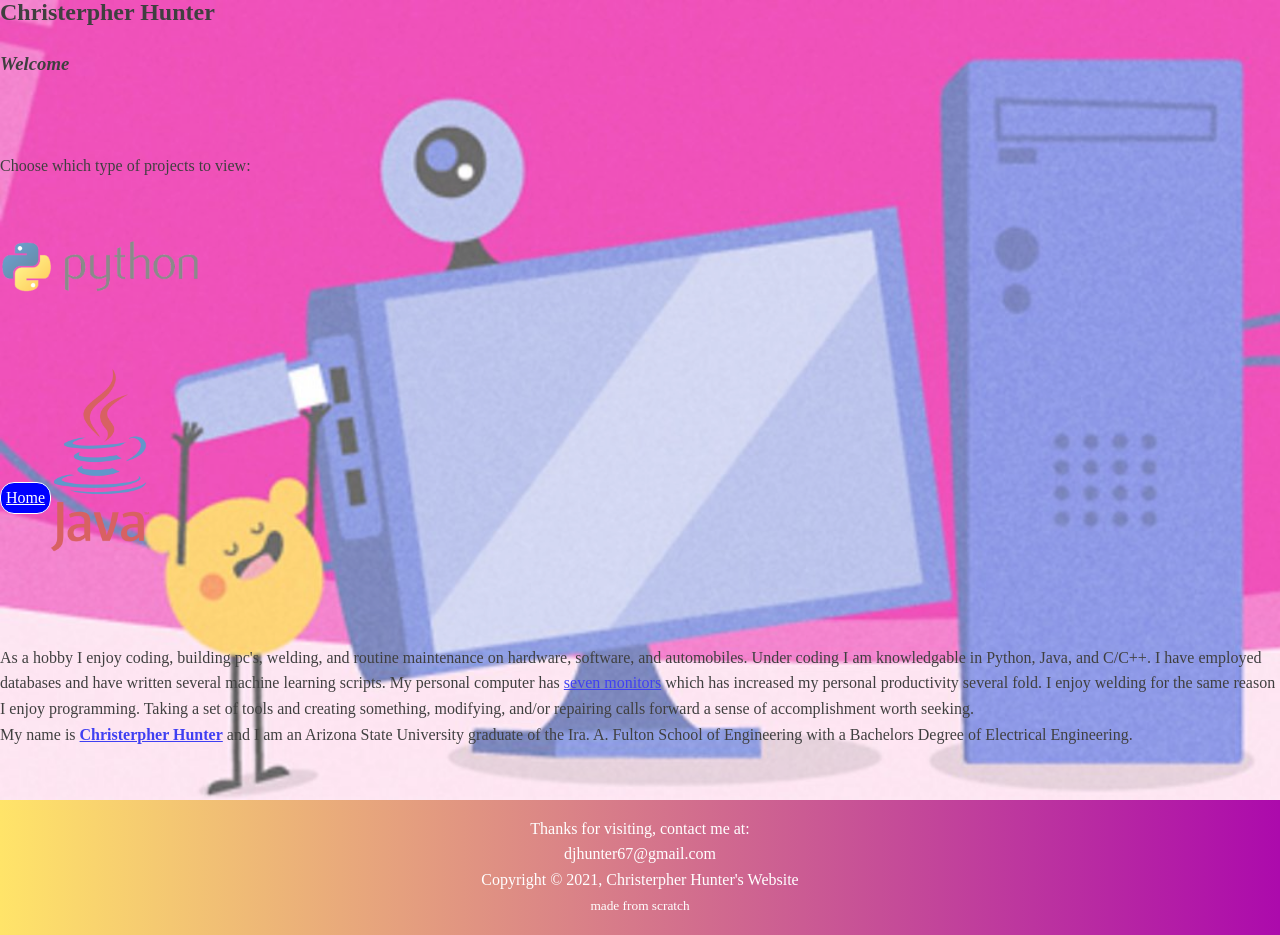
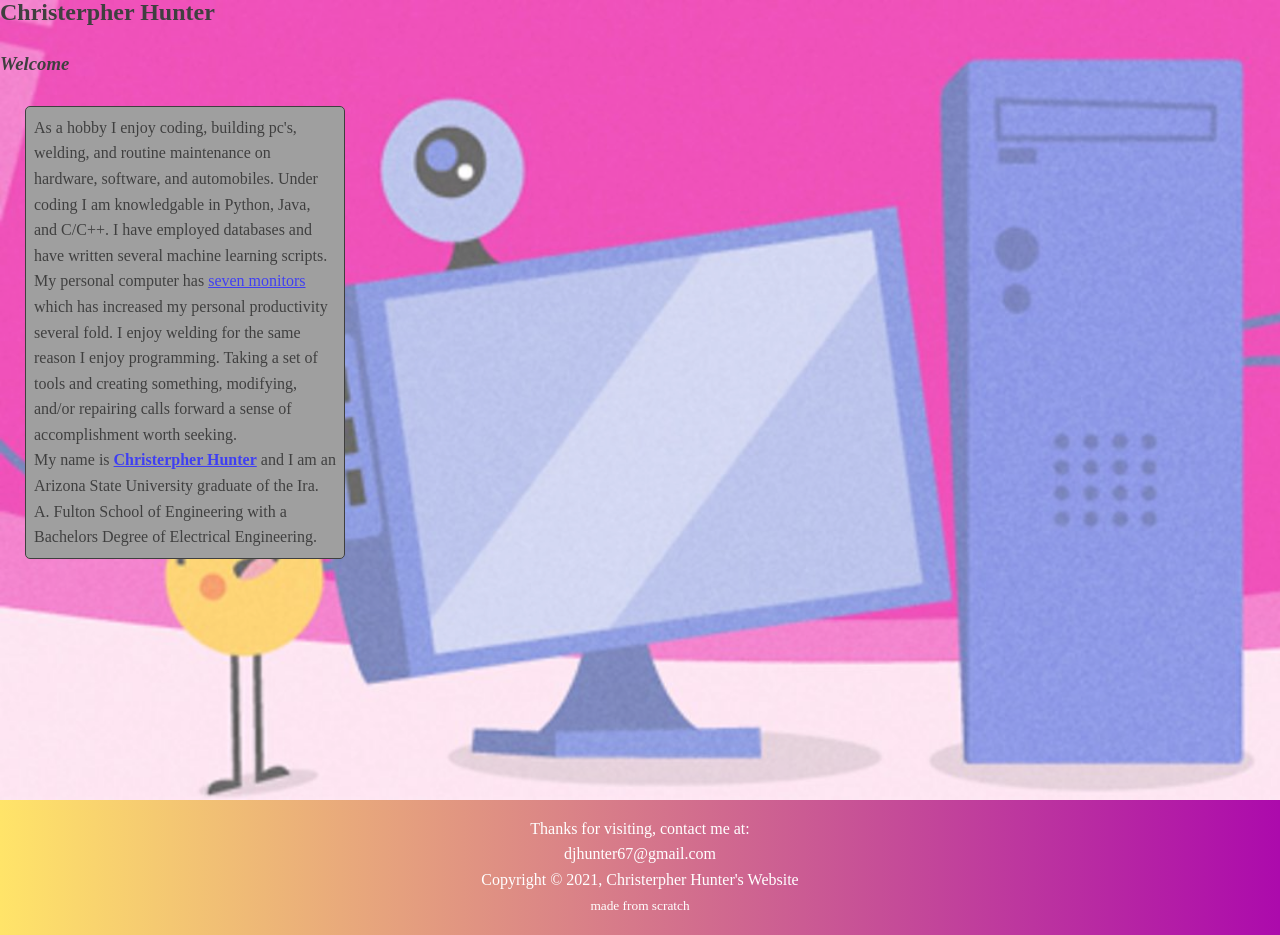
Before and after one commit to djhunter67/flask-site, a Flask app: page / in a window 1280 px wide. Shown: the part 46-981 px from the top of the page. Run offline with Flask 2, Linux system fonts and the light colour scheme.

Commit message:
Cannot find my changes, trying to get them back...

```diff
--- a/cvh/static/scss/_home.scss
+++ b/cvh/static/scss/_home.scss
@@ -11,15 +11,16 @@
         z-index: 1;
         border: solid 1px black
     }
-    &__icons {
-        &__row {
-            @include grid(2, 4%);
-            &__col-sm {
-                width: 100%;
-            }
-        }
-    }
     &__art {
         justify-content: center;
+        border: solid 1px black;
+        border-radius: 5px;
+        width: 20rem;
+        background-color: grey;
+        position: relative;
+        margin: 12px;
+        padding: 8px;
+        left: 13px;
+        top: -85px;
     }
 }
--- a/cvh/templates/home/home.html
+++ b/cvh/templates/home/home.html
@@ -11,21 +11,6 @@
         <!--<a class="button" href="/game">Play Me!</a>-->
     </div>
     <br>
-    <aside class="home__icons">
-        <label for="choice">Choose which type of projects to view:</label>
-        <div class="home__icons__row">
-            <div class="home__icons__row__col-sm">
-                <a href="/static/img/python_img.png" target="_blank">
-                    <img src="/static/img/python_img.png" class="img-thumbnail" width=200 alt="Python">
-                </a>
-            </div>
-            <div class="home__icons__row__col-sm">
-                <a href="/static/img/python_img.png" target="_blank">
-                    <img src="/static/img/java-logo-1.png" class="img-thumbnail" width=200 height=200 alt="Java">
-                </a>
-            </div>
-        </div>
-    </aside>
     <div class="clr"></div>
     <br>
     <article class="home__art">
--- a/cvh/templates/home/index.html
+++ b/cvh/templates/home/index.html
@@ -26,7 +26,6 @@
         {% block content %} {% endblock %}
     </div>
 
-    <a class="fixed-me button" href="/">Home</a>
     <footer id="main-footer">
         Thanks for visiting, contact me at:
         <br>
```
Also changed, not shown: cvh/models.py (+26 -0 lines), cvh/static/css/style.css.
